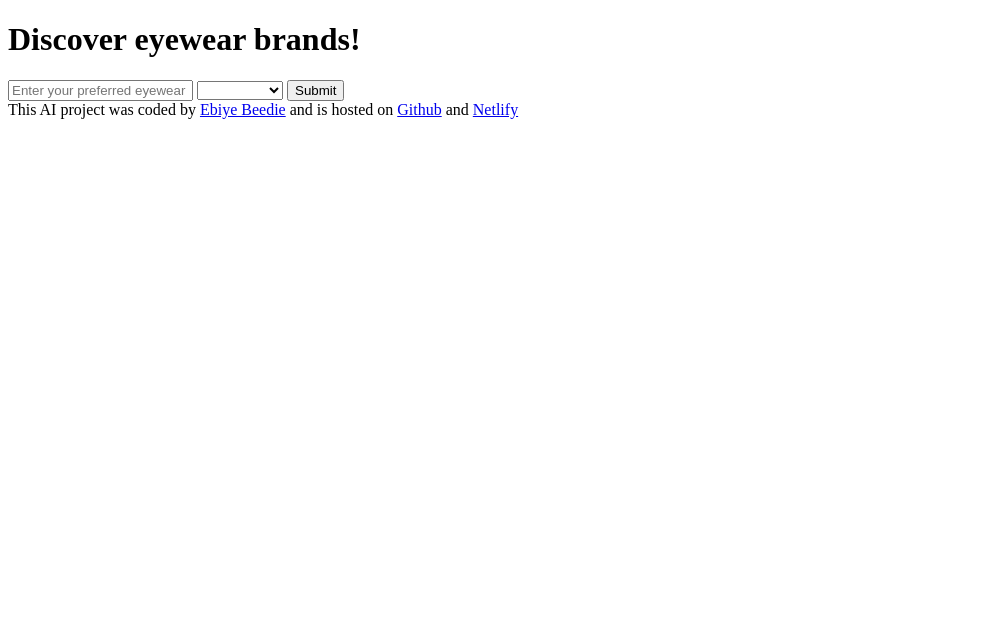
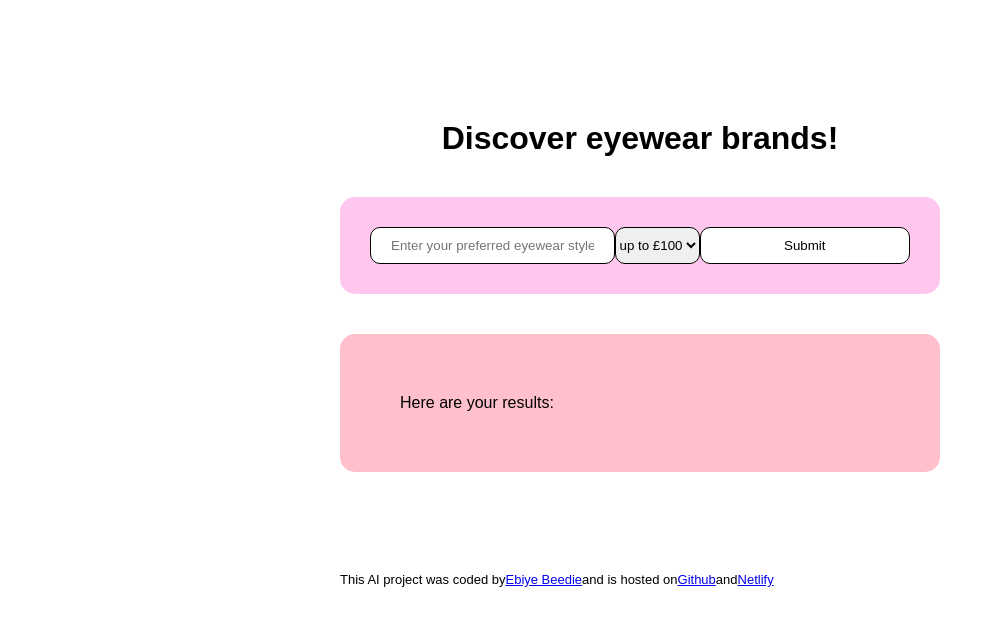
Before and after one commit to missbeedie/eyewear-brand-generator, a plain HTML site: page index.html in a window 1280 px wide. Shown: the whole page, without its empty margins (0-995 px from the left). Drawn offline with Linux system fonts and the light colour scheme.

Commit message:
began to add css

```diff
--- a/index.html
+++ b/index.html
@@ -4,7 +4,7 @@
   <meta charset="UTF-8">
   <meta http-equiv="X-UA-Compatible" content="IE=edge">
   <meta name="viewport" content="width=device-width, initial-scale=1.0">
-  <slink rel="stylesheet" href="src/style.css">
+  <link rel="stylesheet" href="src/style.css">
   <title>Eyewear Brand Generator</title>
 </head>
 <body>
@@ -15,22 +15,23 @@
 
   <main>
     <form action="">
-      <input type="text" placeholder="Enter your preferred eyewear style">
-      <select name="" id="">Select your budget
-        <option value=""></option>
+      <input type="text" class="input-text" placeholder="Enter your preferred eyewear style">
+      <select name="" id="">
+        <option value="" disabled="true">Budget</option>
         <option value="">up to £100</option>
-        <option value="">£100-£199</option>
-        <option value="">£200-£299</option>
+        <option value="">up to £200</option>
+        <option value="">up to £300</option>
         <option value="">£300+</option>
+      </select>
+      <input type="submit" class="submit-button">
+    </form>
 
-      </select>
-      <input type="submit">
-    </form>
+
 
   </main>
 
   <div class="eyewear-brand">
-
+    Here are your results:
   </div>
 
 
--- a/src/style.css
+++ b/src/style.css
@@ -1,3 +1,50 @@
+body {
+  font-family: Arial, Helvetica, sans-serif;
+}
+
 h1 {
-  color: pink;
+  text-align: center;
+  margin-bottom: 40px;
 }
+
+.container {
+  margin: 120px auto;
+  max-width: 600px;
+}
+
+form {
+  display: flex;
+  padding: 30px;
+  background-color: rgb(255, 199, 238);
+  margin-bottom: 40px;
+  border-radius: 15px;
+}
+
+input  {
+  padding: 10px 20px;
+  border-radius: 10px;
+  border: 0.5px solid black;
+  background-color: white;
+  width: 250px
+
+}
+
+
+select {
+  border-radius: 10px;
+  border: 0.5px solid black;
+  text-align: center;
+
+}
+.eyewear-brand {
+  background-color: pink;
+  padding: 60px;
+  border-radius: 15px;
+}
+
+footer {
+  margin-top: 100px;
+  font-size: 13px;
+  text-align: center;
+  display: flex;
+}
```
